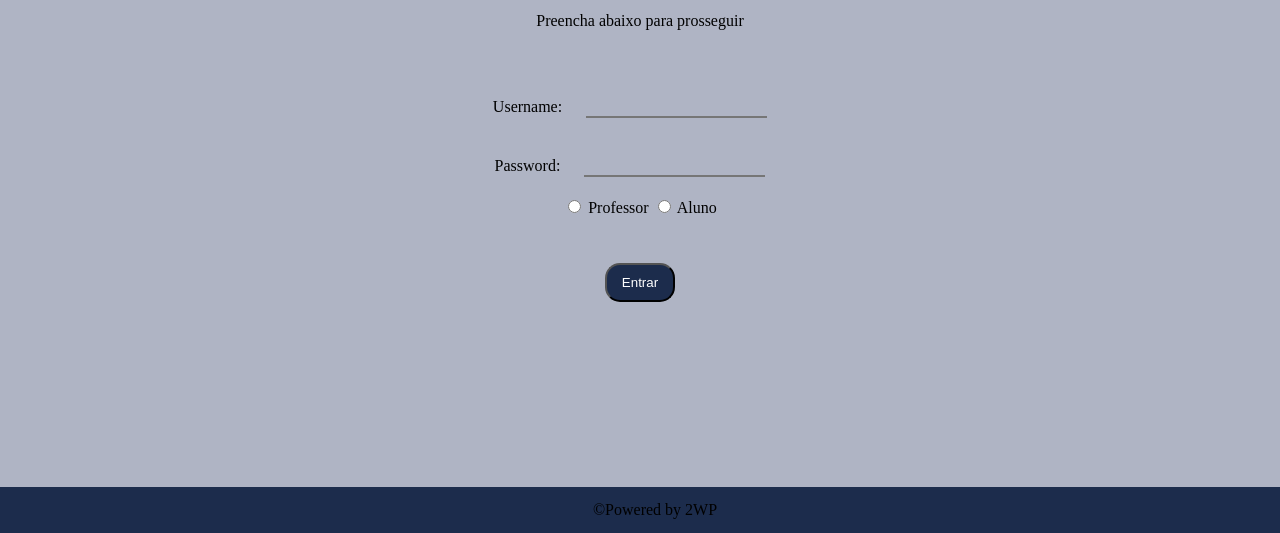
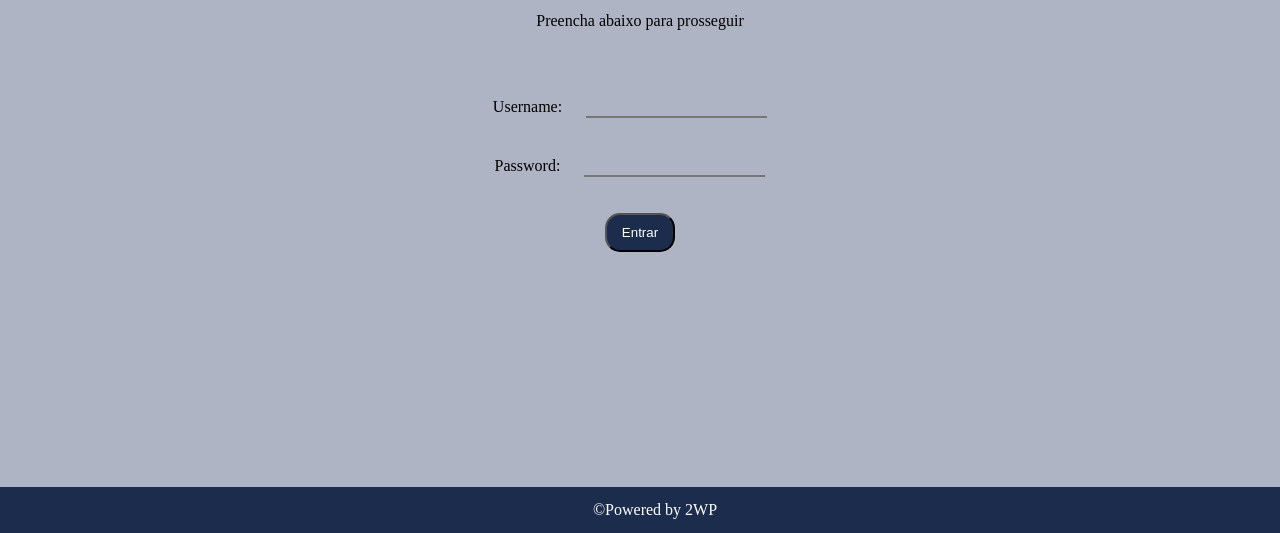
Before and after one commit to Piripa/2wp-project, a Flask app: page / in a window 1280 px wide. Shown: the part 267-800 px from the top of the page. Run offline with Flask 3, Linux system fonts and the light colour scheme.

Commit message:
Sprint quinzenal finalizada

```diff
--- a/static/style.css
+++ b/static/style.css
@@ -6,7 +6,9 @@ header {
     display: block;
     margin-left: auto;
     margin-right: auto;
+
 }
+
 
 img {
 
@@ -38,7 +40,9 @@ img {
     border-top: none;
     border-left: none;
     border-right: none;
+
 }
+
 
 .entrar {
     padding: 10px 15px;
@@ -50,6 +54,7 @@ img {
 }
 
 .separar-botao {
+    display: inline-block;
     margin: 20px 15px;
     padding: 15px 10%;
     border-radius: 10cm;
@@ -57,6 +62,9 @@ img {
     color: white;
     font-size: medium;
     font-weight: bold;
+}
+.separar-botao:hover, img:hover{
+    transform: scale(1.2);
 }
 
 div {
@@ -82,4 +90,5 @@ body {
     text-align: center;
     background-color: #1c2c4c;
     padding: 15px 15px;
+    color: white;
 }
--- a/templates/index.html
+++ b/templates/index.html
@@ -24,11 +24,11 @@
                 <label for="password">Password: </label>
                 <input type="password" id="password" class="texto" name = "senha">
                 <br>
-                <input type="radio" name="opcao" id="professor" value="Professor" class="escolha">
+                <!--<input type="radio" name="opcao" id="professor" value="Professor" class="escolha">
                 <label for="professor">Professor</label>
 
                 <input type="radio" name="opcao" id="aluno"  value="Aluno" class="escolha">
-                <label for="aluno">Aluno</label>
+                <label for="aluno">Aluno</label> -->
                 <br>
                 <input type="submit" value="Entrar" class="entrar">
             </form>
```
